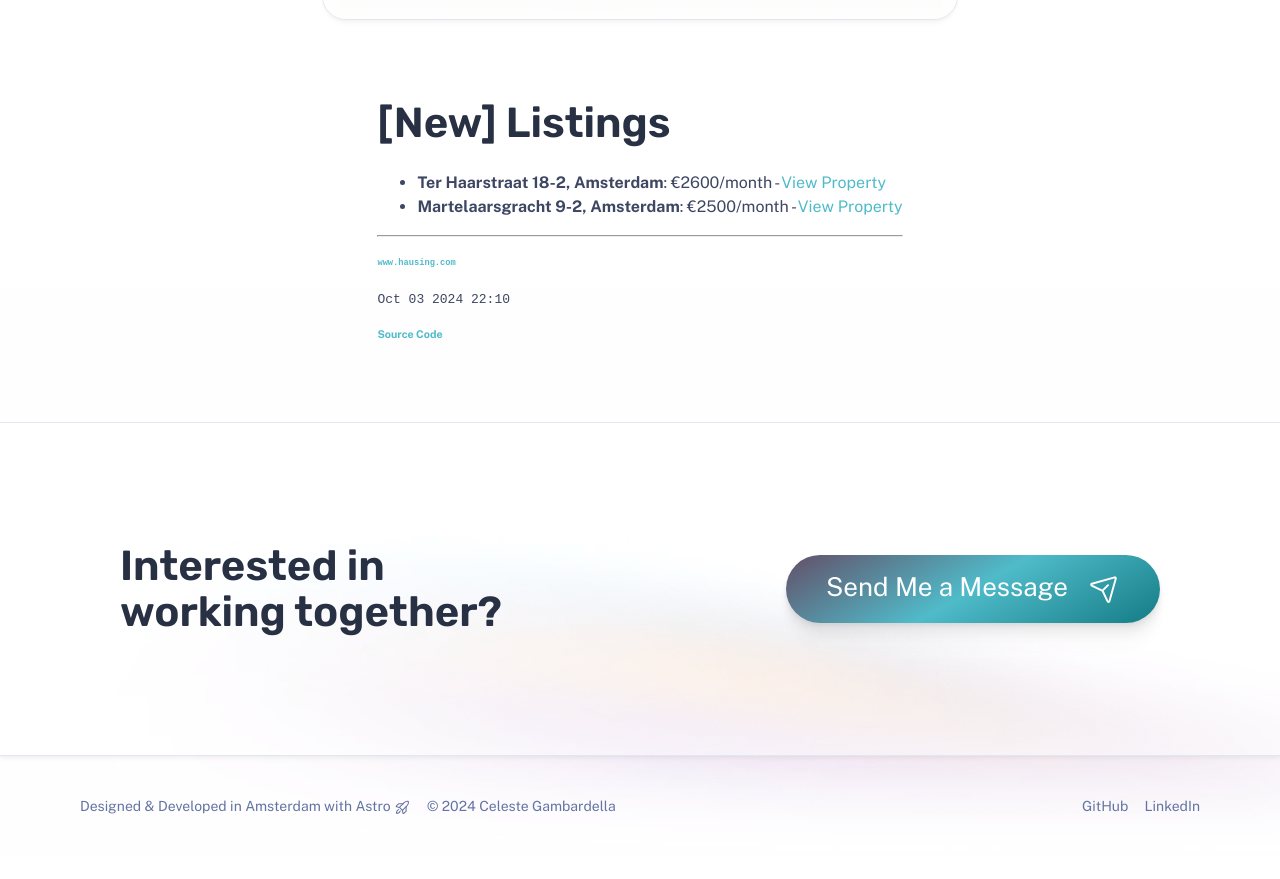
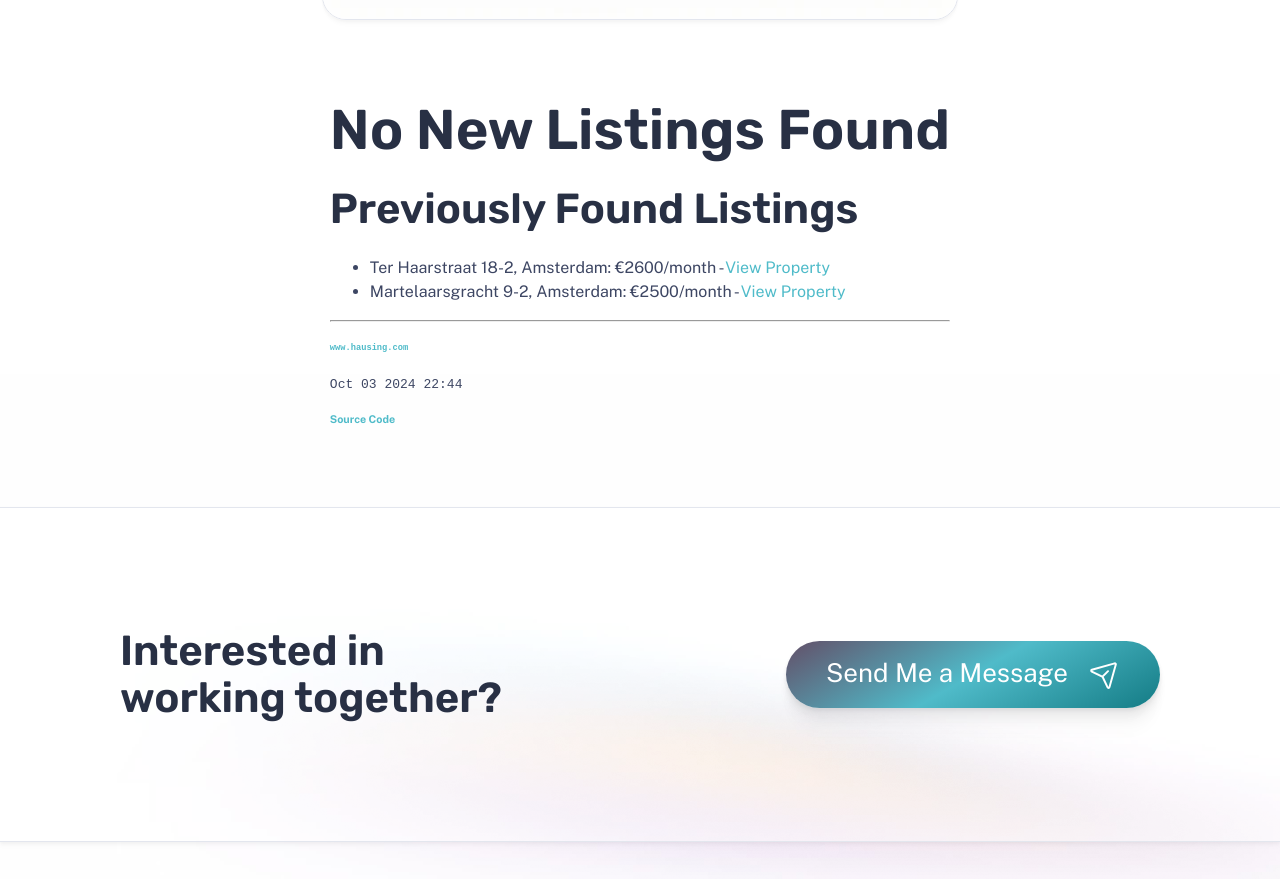
Before and after one commit to celestegambardella/celestegambardella.github.io, an Astro site: page /work/hausing-scrapper in a window 1280 px wide. Shown: the part 1105-1984 px from the top of the page. Before the commit the page ends 1962 px from the top, so only its background shows below. Built offline with nearby package versions, Linux system fonts and the light colour scheme; Astro itself is replaced by a stand-in of ours.

Commit message:
Update Hausing Scraper results at Oct 3 2024 23:03 (#27)

```diff
--- a/src/content/work/hausing-scrapper.md
+++ b/src/content/work/hausing-scrapper.md
@@ -1,6 +1,6 @@
 ---
 title: Housing Scraper
-publishDate: 2024-10-03 22:10:13
+publishDate: 2024-10-03 22:44:01
 img: /assets/stock-1.jpg
 img_alt: A bright pink sheet of paper used to wrap flowers curves in front of rich blue background
 description: |
@@ -11,11 +11,13 @@ tags:
   - Scripting
 ---
 
-### [New] Listings
-- **Ter Haarstraat 18-2, Amsterdam**: €2600/month - [View Property](https://www.hausing.com/properties-for-rent-amsterdam/ter-haarstraat-18-2-amsterdam)
-- **Martelaarsgracht 9-2, Amsterdam**: €2500/month - [View Property](https://www.hausing.com/properties-for-rent-amsterdam/martelaarsgracht-9-2-amsterdam)
+## No New Listings Found
+
+### Previously Found Listings
+- Ter Haarstraat 18-2, Amsterdam: €2600/month - [View Property](https://www.hausing.com/properties-for-rent-amsterdam/ter-haarstraat-18-2-amsterdam)
+- Martelaarsgracht 9-2, Amsterdam: €2500/month - [View Property](https://www.hausing.com/properties-for-rent-amsterdam/martelaarsgracht-9-2-amsterdam)
 ---
 ###### [`www.hausing.com`](https://www.hausing.com/properties-for-rent-amsterdam?sort-asc=price)
 
-`Oct 03 2024 22:10`
+`Oct 03 2024 22:44`
 ###### [Source Code](https://github.com/celestegambardella/hausing-scraper)
```
